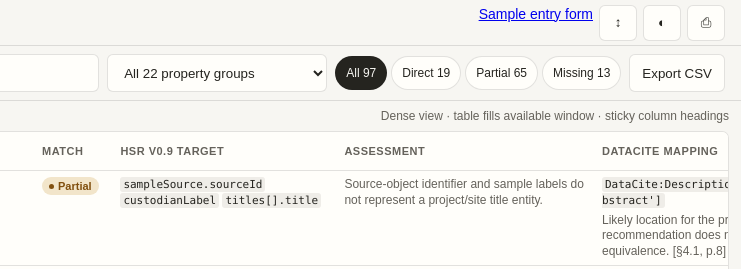
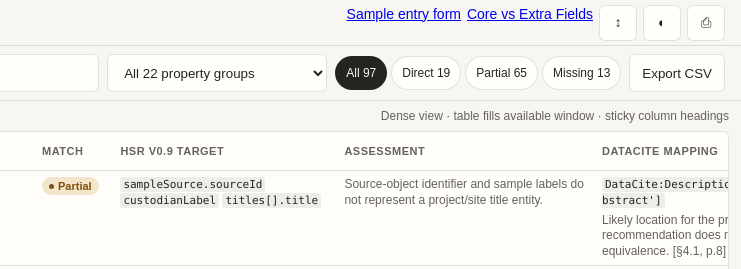
Before and after one commit to fair-archaeometry-lab/hsr-schema-generator, a plain HTML site: page archaeology-hsr-crosswalk.html in a window 1280 px wide. Shown: the top 269 px of the page, 539-1280 px from the left. Drawn offline with Linux system fonts and the light colour scheme; a web font is replaced by a local one.

Commit message:
Add link to Core vs Extra Fields in actions

```diff
--- a/archaeology-hsr-crosswalk.html
+++ b/archaeology-hsr-crosswalk.html
@@ -453,6 +453,9 @@
         <div class="actions">
           <a href="./index.html">
             Sample entry form
+          </a>
+          <a href="./core-extra-group.html">
+            Core vs Extra Fields
           </a>
           <button
             id="density"
```
